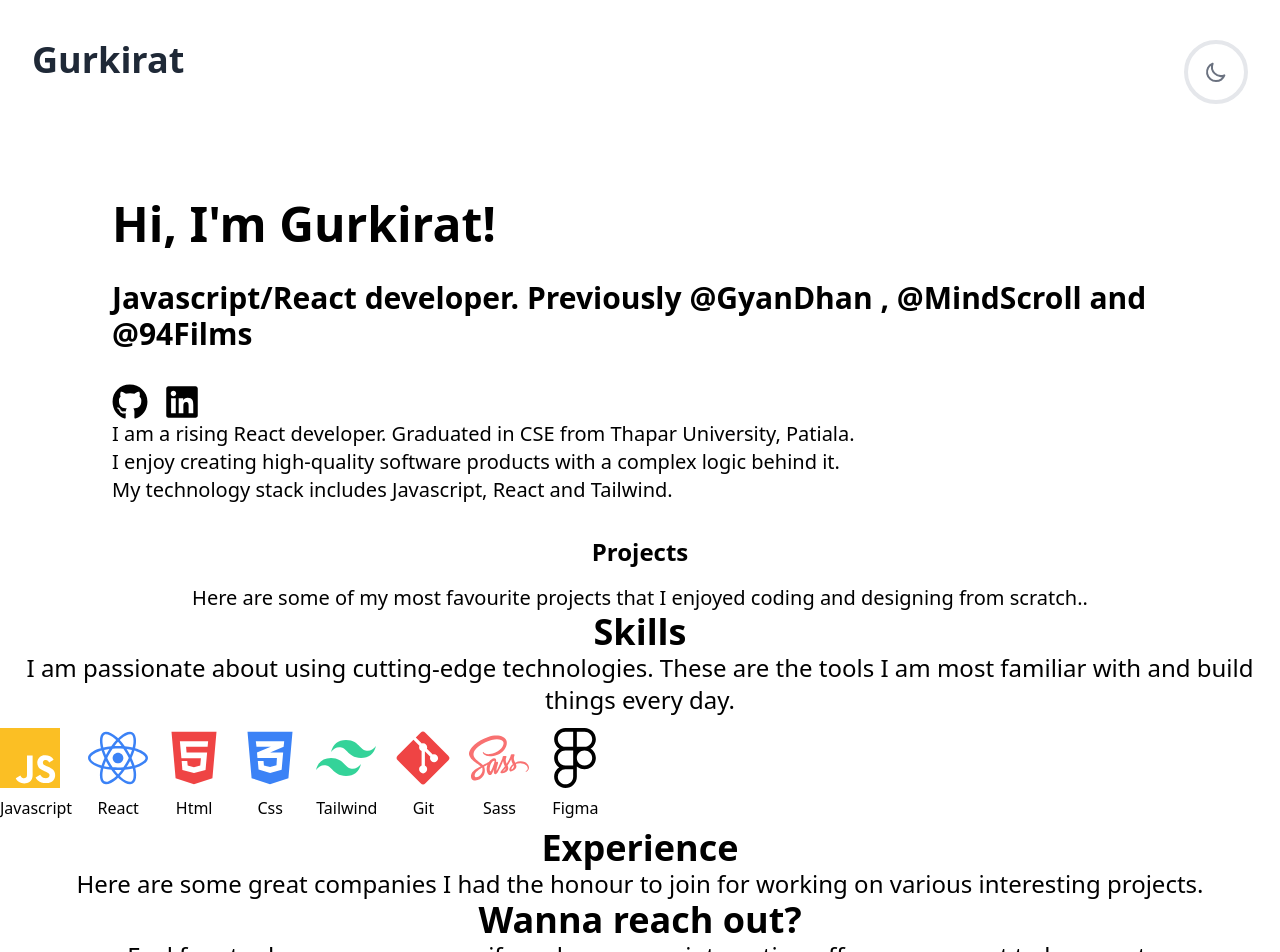
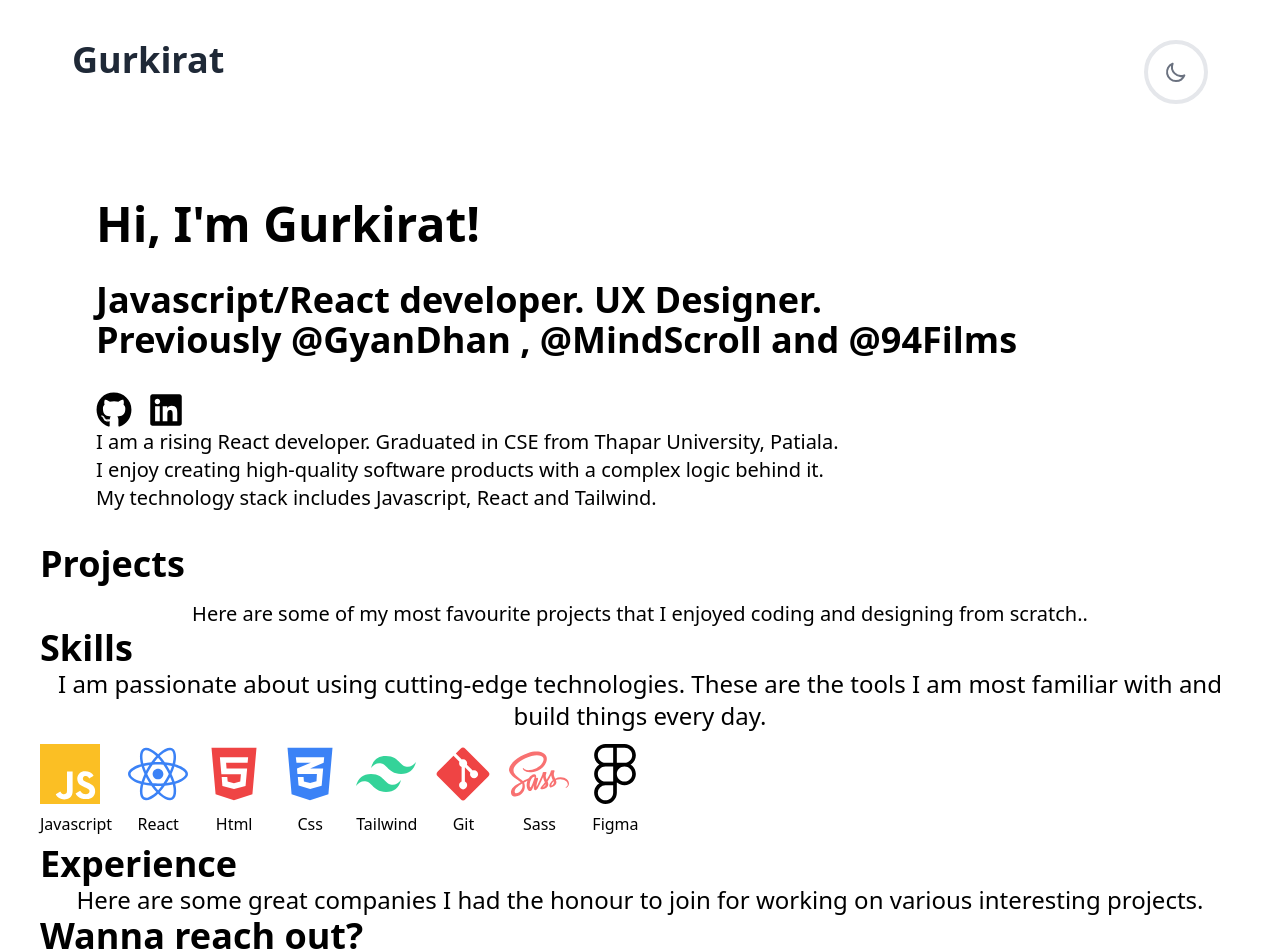
Before and after one commit to GurkiratSidhu/gurkirat-portfolio, a React (Create React App) app: page / in a window 1280 px wide. Shown: the top 952 px of the page. Built offline with nearby package versions, Linux system fonts and the light colour scheme.

Commit message:
formatting changes

```diff
--- a/src/App.js
+++ b/src/App.js
@@ -11,6 +11,7 @@ function App() {
 	return (
 		<div className="transition-all duration-1000 App dark:bg-gray-800">
 			<>
+				<div className="mx-10">
 					<ThemeProvider>
 						<Nav />
 
@@ -20,6 +21,7 @@ function App() {
 						<Experience />
 						<Footer />
 					</ThemeProvider>
+				</div>
 			</>
 		</div>
 	);
--- a/src/Experience.js
+++ b/src/Experience.js
@@ -5,7 +5,7 @@ function Experience() {
 		<div>
 			{" "}
 			<div className="dark:text-white">
-				<h1 className="text-4xl font-extrabold">Experience</h1>
+				<h1 className="text-4xl font-extrabold text-left">Experience</h1>
 
 				<h2 className="text-2xl">
 					Here are some great companies I had the honour to join for working on
--- a/src/Footer.js
+++ b/src/Footer.js
@@ -4,7 +4,7 @@ function Footer() {
 	return (
 		<div>
 			<div className="dark:text-white">
-				<h1 className="text-4xl font-extrabold ">Wanna reach out?</h1>
+				<h1 className="text-4xl font-extrabold text-left ">Wanna reach out?</h1>
 				<h2 className="text-2xl">
 					Feel free to drop me a message if you have some interesting offer or
 					you want to hang out.
--- a/src/Header.js
+++ b/src/Header.js
@@ -4,15 +4,17 @@ import { FaGithub, FaLinkedin } from "react-icons/fa";
 function Header() {
 	return (
 		<>
-			<section className="flex flex-col px-0 mt-16 leading-snug text-left dark:text-white md:mx-28">
+			<section className="flex flex-col px-0 mt-16 leading-snug text-left dark:text-white md:mx-14">
 				<div className="">
-					<p className="mt-6 mb-6 text-4xl font-bold md:mt-8 md:mb-8 md:text-5xl text-black-900 dark:text-white-900 ">
+					<p className="mt-6 mb-6 text-6xl font-bold md:mt-8 md:mb-8 md:text-5xl text-black-900 dark:text-white-900 ">
 						Hi, I'm Gurkirat!
 					</p>
 
-					<p className="text-xl font-bold tracking-normal md:text-3xl text-black-700 dark:text-white-700">
-						Javascript/React developer. Previously @GyanDhan , @MindScroll and
-						@94Films
+					<p className="text-xl font-extrabold tracking-normal md:text-4xl text-black-700 dark:text-white-700">
+						Javascript/React developer. UX Designer.
+					</p>
+					<p className="text-xl font-extrabold tracking-normal md:text-4xl text-black-700 dark:text-white-700">
+						Previously @GyanDhan , @MindScroll and @94Films
 					</p>
 					<div className="flex mt-8 space-x-4 text-4xl dark:text-white">
 						<a href="https://github.com/GurkiratSidhu">
--- a/src/Projects.js
+++ b/src/Projects.js
@@ -4,7 +4,7 @@ function Projects() {
 	return (
 		<div>
 			<div className="dark:text-white">
-				<h1 className="mb-4 text-2xl font-bold md:text-sectionHeader dark:text-white-900 text-black-900">
+				<h1 className="mb-4 text-4xl font-extrabold text-left md:text-sectionHeader dark:text-white-900 text-black-900">
 					Projects
 				</h1>
 				<h2 className="text-base md:text-xl dark:text-white-700 text-black-700">
--- a/src/Skills.js
+++ b/src/Skills.js
@@ -6,7 +6,7 @@ function Skills() {
 	return (
 		<div>
 			<div className="dark:text-white">
-				<h1 className="text-4xl font-extrabold">Skills</h1>
+				<h1 className="text-4xl font-extrabold text-left">Skills</h1>
 				<h2 className="text-2xl">
 					I am passionate about using cutting-edge technologies. These are the
 					tools I am most familiar with and build things every day.
```
Lines whose indentation alone changed are shown as unchanged.
